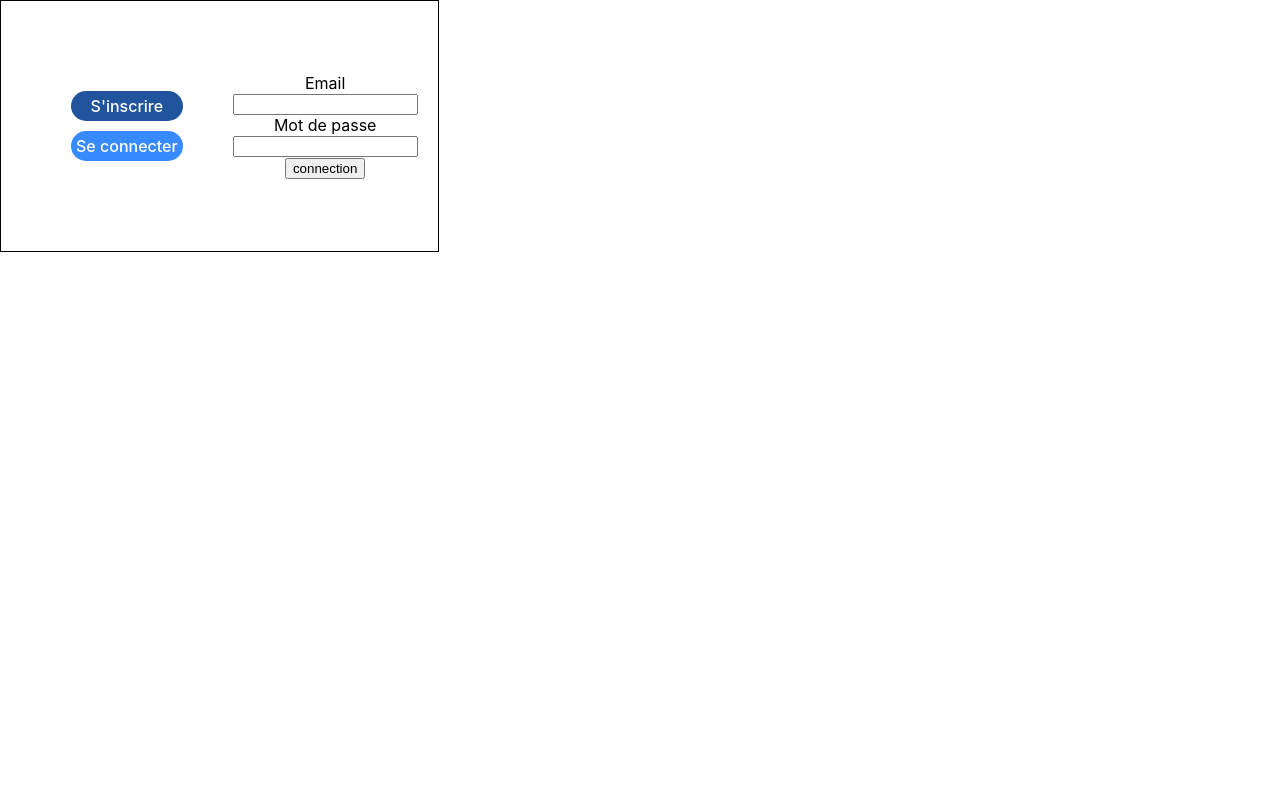
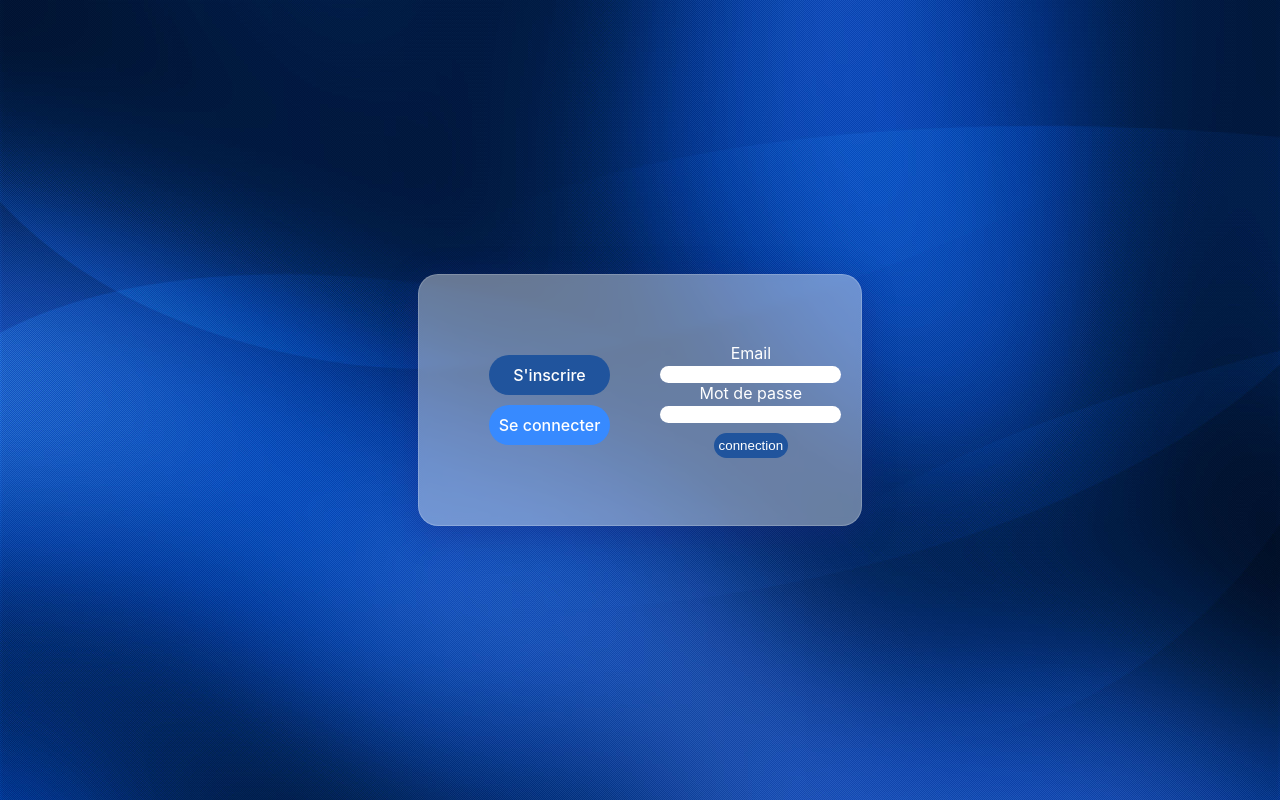
Before and after one commit to MSl4sh/Projet-final-Front-end, a React (Create React App) app: page /profil in a window 1280 px wide. Both pictures are taken after a click on the item "Se connecter". Built offline with nearby package versions, Linux system fonts and the light colour scheme.

Commit message:
Mise en place du css pour la page profil/connexion

```diff
--- a/src/components/Log/Login.jsx
+++ b/src/components/Log/Login.jsx
@@ -1,6 +1,7 @@
 import React from 'react';
 import { useState } from 'react';
 import axios from 'axios';
+import style from "../../components/Log/log.module.css"
 
 const Login = () => {
     const [email, setEmail] = useState('')
@@ -17,9 +18,9 @@ const Login = () => {
             <br />
             <label htmlFor="password">Mot de passe</label>
             <br />
-            <input type="text" name='password' id='password' onChange={(e) =>setPassword(e.target.value)} value={password}/>
+            <input type="password" name='password' id='password' onChange={(e) =>setPassword(e.target.value)} value={password}/>
             <br />
-            <input type="submit" value="connection" />
+            <input type="submit" value="connection" className={style.submit} />
         </form>
     );
 };
--- a/src/components/Log/log.module.css
+++ b/src/components/Log/log.module.css
@@ -1,7 +1,13 @@
 .connectionform{
     display: flex;
-    border: 1px solid black;
-    width: fit-content;
+    background: rgba( 255, 255, 255, 0.4 );
+    box-shadow: 0 8px 32px 0 rgba( 31, 38, 135, 0.37 );
+    backdrop-filter: blur( 4px );
+    -webkit-backdrop-filter: blur( 4px );
+    border-radius: 10px;
+    border: 1px solid rgba( 255, 255, 255, 0.18 );
+    border-radius: 20px;
+
     justify-content: center;
     align-items: center;
     height: 250px;
@@ -17,7 +23,7 @@ li{
     background-color: rgb(32, 84, 157) ;
     border-radius: 20px;
     margin:10px;
-    padding: 5px;
+    padding: 10px;
     color:white;
     font-size: 1rem;
     font-weight: 500;
@@ -32,3 +38,18 @@ li:hover{
 .active{
     background-color: rgb(55, 138, 255);
 }
+label{
+    color:white;
+}
+input{
+    border-radius: 10px;
+    border: none;
+    text-align: center;
+}
+.submit{
+    background-color: rgb(32, 84, 157) ;
+    border-radius: 20px;
+    padding: 5px;
+    margin-top: 10px;
+    color:white;
+}
--- a/src/index.css
+++ b/src/index.css
@@ -5,6 +5,8 @@ body {
     sans-serif;
   -webkit-font-smoothing: antialiased;
   -moz-osx-font-smoothing: grayscale;
+  background-image: url("./img/blue-gradient-background-6517.jpg");
+  background-size: cover;
 }
 
 code {
--- a/src/pages/Profil.jsx
+++ b/src/pages/Profil.jsx
@@ -1,9 +1,10 @@
 import React from 'react';
 import Log from "../components/Log/Log"
+import style from "../../src/pages/pages.module.css"
 
 const Profil = () => {
     return (
-        <div className='profil'>
+        <div className={style.profil}>
             <div className='log-container'>
                 <Log login={false} register={true}/>
             </div>
--- /dev/null
+++ b/src/pages/pages.module.css
@@ -0,0 +1,7 @@
+.profil{
+    display:flex;
+    justify-content: center;
+    align-items: center;
+    width: 100vw;
+    height:100vh;
+}
```
Also changed, not shown: src/img/blue-gradient-background-6517.jpg (added), 1 other file (tests, documents, lock files or other folders).
